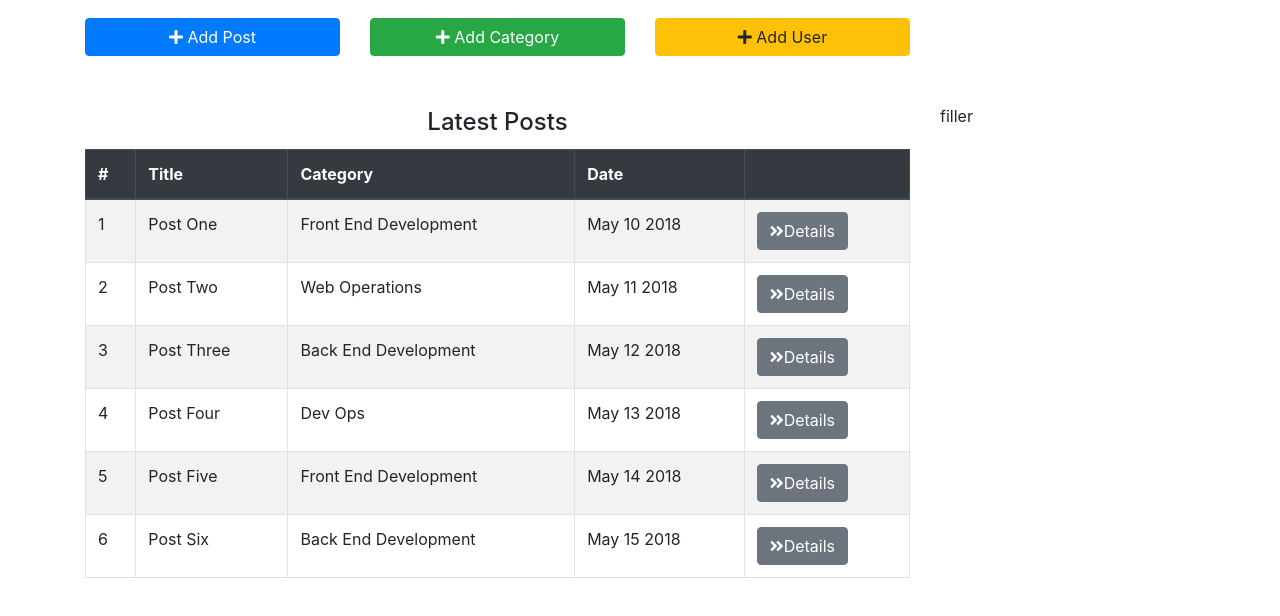
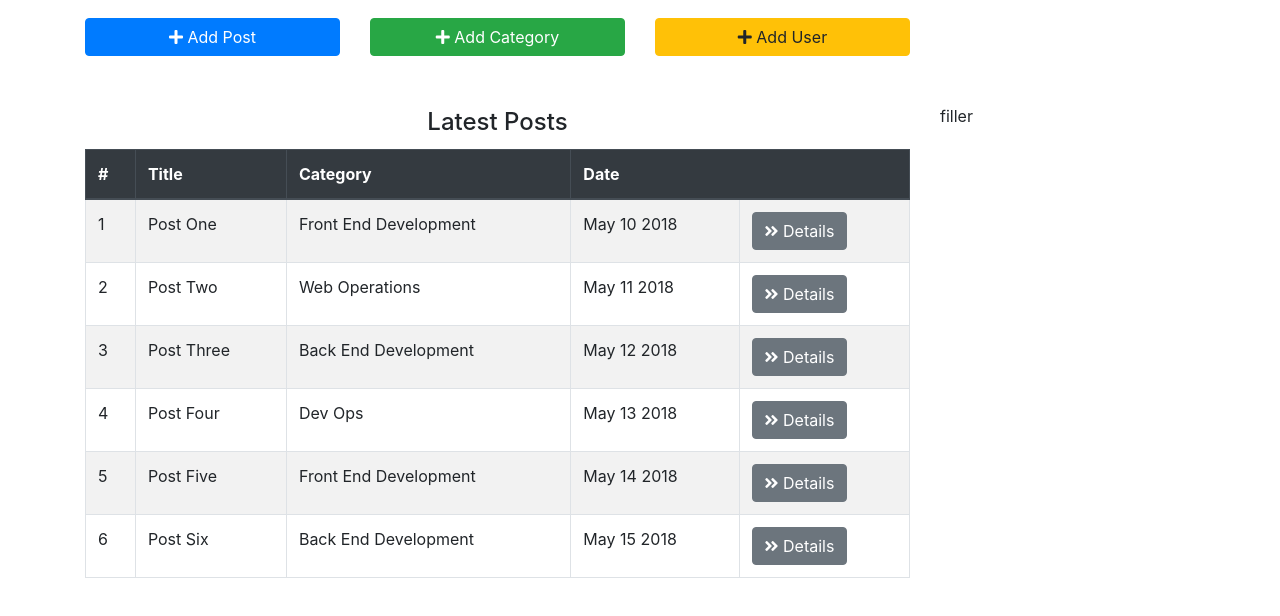
Before and after one commit to laxatzi/blogenClone, a plain HTML site: page index.html in a window 1280 px wide. Shown: the part 134-750 px from the top of the page. Drawn offline with nearby package versions, Linux system fonts and the light colour scheme.

Commit message:
remove borders from last th

```diff
--- a/index.html
+++ b/index.html
@@ -82,8 +82,8 @@
                           <th scope="col">#</th>
                           <th scope="col">Title</th>
                           <th scope="col">Category</th>
-                          <th scope="col" class="border-remove">Date</th>
-                          <th></th>
+                          <th scope="col" class="borderR-remove">Date</th>
+                          <th scope="col" class="borderL-remove"></th>
                        </tr>
                     </thead>
                     <tbody>
@@ -94,7 +94,7 @@
                           <td>May 10 2018</td>
                           <td>
                             <a href="details.html" class="btn btn-secondary">
-                               <i class="fas fa-angle-double-right"></i>Details
+                               <i class="fas fa-angle-double-right"></i> Details
                             </a>
                           </td>
                        </tr>
@@ -105,7 +105,7 @@
                          <td>May 11 2018</td>
                          <td>
                             <a href="details.html" class="btn btn-secondary">
-                               <i class="fas fa-angle-double-right"></i>Details
+                               <i class="fas fa-angle-double-right"></i> Details
                             </a>
                           </td>
                       </tr>
@@ -116,7 +116,7 @@
                           <td>May 12 2018</td>
                           <td>
                             <a href="details.html" class="btn btn-secondary">
-                                <i class="fas fa-angle-double-right"></i>Details
+                                <i class="fas fa-angle-double-right"></i> Details
                             </a>
                           </td>
                       </tr>
@@ -127,7 +127,7 @@
                         <td>May 13 2018</td>
                         <td>
                             <a href="details.html" class="btn btn-secondary">
-                               <i class="fas fa-angle-double-right"></i>Details
+                               <i class="fas fa-angle-double-right"></i> Details
                             </a>
                           </td>
                       </tr>
@@ -138,7 +138,7 @@
                         <td>May 14 2018</td>
                         <td>
                             <a href="details.html" class="btn btn-secondary">
-                               <i class="fas fa-angle-double-right"></i>Details
+                               <i class="fas fa-angle-double-right"></i> Details
                             </a>
                           </td>
                       </tr>
@@ -149,7 +149,7 @@
                         <td>May 15 2018</td>
                         <td>
                             <a href="details.html" class="btn btn-secondary">
-                               <i class="fas fa-angle-double-right"></i>Details
+                               <i class="fas fa-angle-double-right"></i> Details
                             </a>
                           </td>
                       </tr>
--- a/style.css
+++ b/style.css
@@ -0,0 +1,9 @@
+
+.table-bordered th.borderR-remove,
+.table .thead-dark th.borderR-remove {
+  border-right: none;
+}
+.table .thead-dark th.borderL-remove,
+.table-bordered th.borderL-remove {
+  border-left: none;
+}
```
